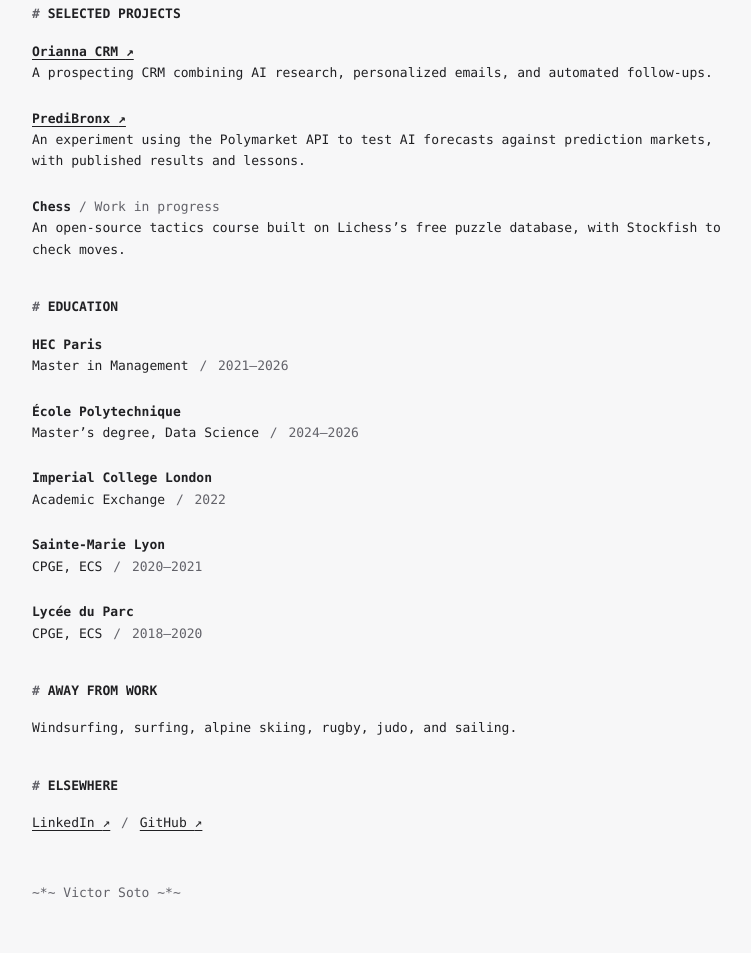
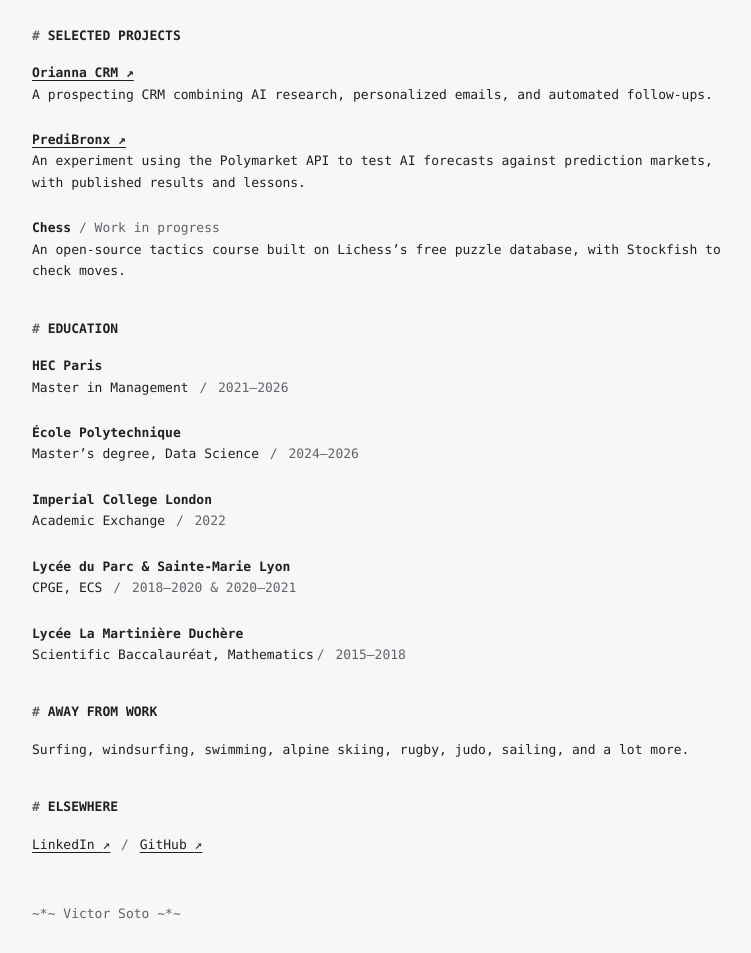
Before and after one commit to victorsotofr/victorsotofr.github.io, a plain HTML site: page index.html in a window 1280 px wide. Shown: the part 1039-1992 px from the top of the page, without its empty margins (16-767 px from the left). Before the commit the page ends 1970 px from the top, so only its background shows below. Drawn offline with Linux system fonts and the light colour scheme.

Commit message:
small updates

```diff
--- a/index.html
+++ b/index.html
@@ -17,7 +17,7 @@
 <body>
   <a class="skip-link" href="#about">Skip to content</a>
   <header>
-    <h1>Victor Soto <span class="cursor" aria-hidden="true">█</span></h1>
+    <h1>Victor Soto<span class="cursor" aria-hidden="true">█</span></h1>
     <p class="masthead">Personal website<br>Currently based in Paris, France</p>
   </header>
 
@@ -26,6 +26,7 @@
       <h2 id="about-heading">About</h2>
       <p>Deployment Strategist at <a href="https://mistral.ai/">Mistral</a>, currently focused on financial services.</p>
       <p>My background spans AI, data science, building software, and finance.</p>
+      <p>I enjoy surfing, windsurfing, swimming, and many other things!.</p>
     </section>
 
     <section aria-labelledby="experience-heading">
@@ -99,14 +100,14 @@
         <li><h3>HEC Paris</h3><p>Master in Management <span class="separator" aria-hidden="true">/</span> <span class="date">2021–2026</span></p></li>
         <li><h3>École Polytechnique</h3><p>Master’s degree, Data Science <span class="separator" aria-hidden="true">/</span> <span class="date">2024–2026</span></p></li>
         <li><h3>Imperial College London</h3><p>Academic Exchange <span class="separator" aria-hidden="true">/</span> <span class="date">2022</span></p></li>
-        <li><h3>Sainte-Marie Lyon</h3><p>CPGE, ECS <span class="separator" aria-hidden="true">/</span> <span class="date">2020–2021</span></p></li>
-        <li><h3>Lycée du Parc</h3><p>CPGE, ECS <span class="separator" aria-hidden="true">/</span> <span class="date">2018–2020</span></p></li>
+        <li><h3>Lycée du Parc & Sainte-Marie Lyon</h3><p>CPGE, ECS <span class="separator" aria-hidden="true">/</span> <span class="date">2018–2020 & 2020–2021</span></p></li>
+        <li><h3>Lycée La Martinière Duchère</h3><p>Scientific Baccalauréat, Mathematics<span class="separator" aria-hidden="true">/</span> <span class="date">2015–2018</span></p></li>
       </ul>
     </section>
 
     <section aria-labelledby="interests-heading">
       <h2 id="interests-heading">Away from work</h2>
-      <p>Windsurfing, surfing, alpine skiing, rugby, judo, and sailing.</p>
+      <p>Surfing, windsurfing, swimming, alpine skiing, rugby, judo, sailing, and a lot more.</p>
     </section>
   </main>
 
```
